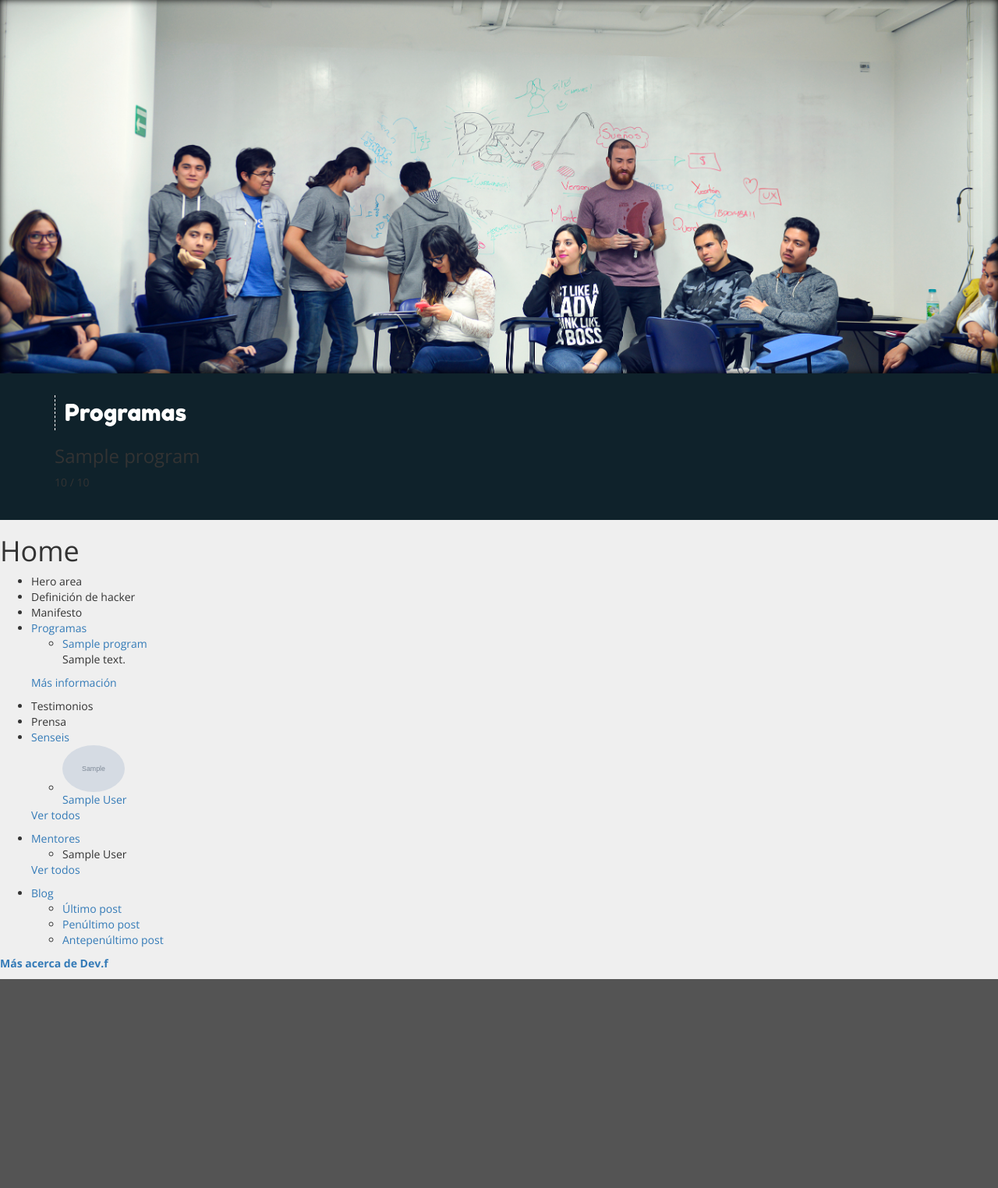
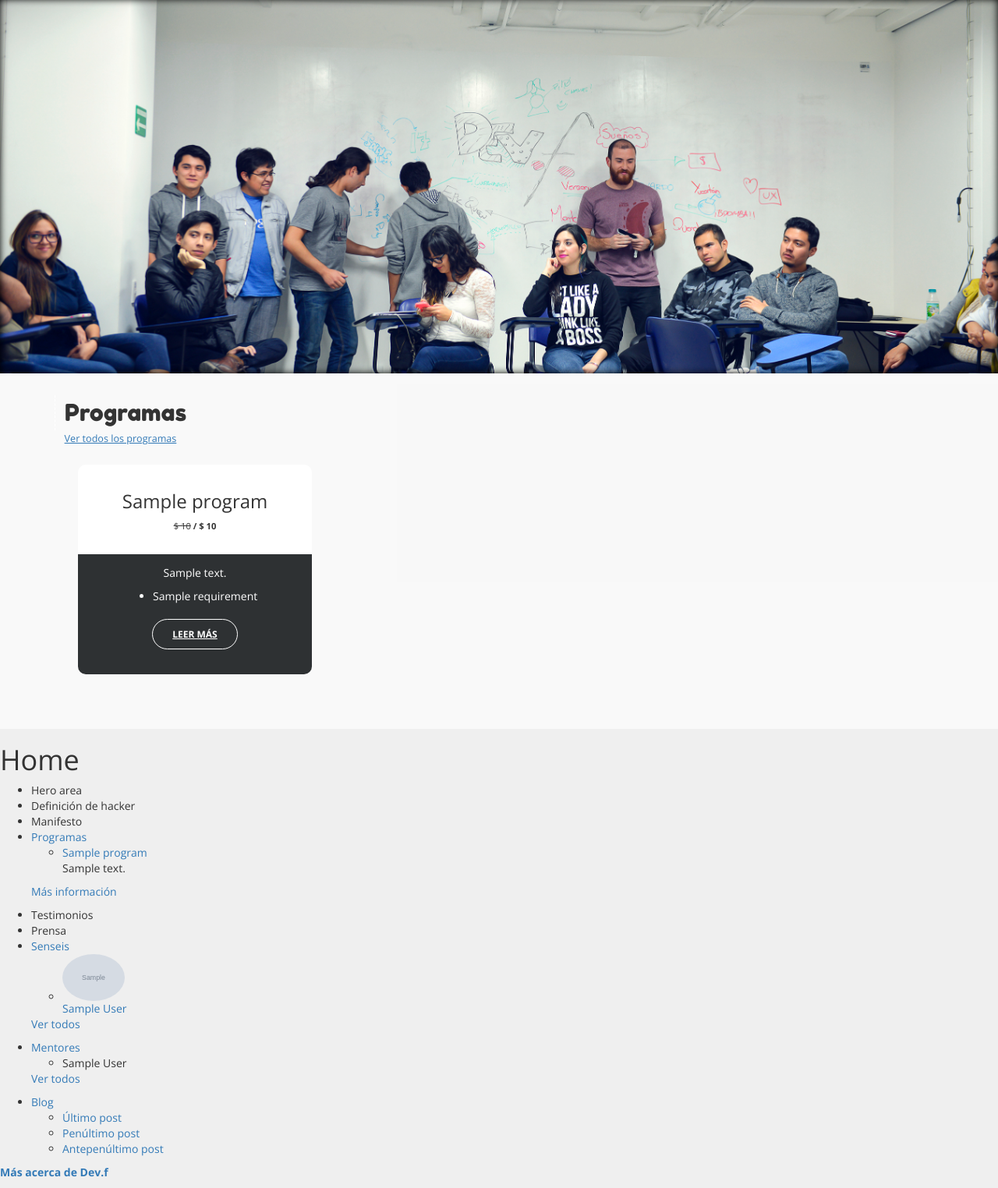
Before and after one commit to devfmx/web, a Django app: template templates/home/home.html in a window 1280 px wide. Shown: the part 1795-3319 px from the top of the page at 78% size. Before the commit the page ends 3051 px from the top, so only its background shows below. Run offline with Django 3.2, Linux system fonts and the light colour scheme; the template is opened without the code that fills it: most values are stand-ins (such as "Sample title", 1, 10 or a date in 2020); grey boxes marked "Sample" are stand-in pictures; some libraries are stand-ins or nearby versions.

Commit message:
Programs

```diff
--- a/programs/models.py
+++ b/programs/models.py
@@ -18,8 +18,8 @@ class Program(models.Model):
     """Porgram Model."""
 
     name = models.CharField(max_length=255)
-    old_price = models.IntegerField(default=0)
-    actual_price = models.IntegerField(default=0)
+    old_price = models.CharField(default='', max_length=60)
+    actual_price = models.CharField(default='', max_length=60)
     requirements = models.TextField(default='', null=True)
     logo = models.ImageField(upload_to='program_images', null=True)
     slug = models.SlugField(max_length=200, unique=True)
--- a/static/stylus/devf.styl
+++ b/static/stylus/devf.styl
@@ -214,7 +214,7 @@ header
 			margin 0
 
 #devf-programs
-	background #0F222B
+	background rgba(255,255,255,.6)
 	padding 2em 0
 
 	h2
@@ -223,5 +223,89 @@ header
 		border-left 1px dashed white
 		display inline-block
 		padding .2em .4em
-		color white
+		// color white
 		margin 0
+
+	.devf-programs-see-all a
+		text-decoration underline
+		// color white
+		font-weight 100
+		font-size .9em
+		padding-left 1em
+
+	.devf-programs-container
+		margin-top 1em
+		margin-bottom 3em
+
+		.devf-program-box
+			border-radius 5px
+			width 90%
+			margin 0 auto
+			max-width 300px
+
+			.dev-program-header
+				border-radius 10px 10px 0 0
+				background white
+				padding 1em 0 2em 0
+
+				h3
+					text-align center
+					font-weight 100
+
+				.devf-program-price
+					margin 0
+					padding 0
+					text-align center
+					font-weight bolder
+					font-size .8em
+
+					.devf-old-price
+						text-decoration line-through
+						font-weight 100
+
+						&:before
+							content "$ "
+
+					.devf-actual-price
+						&:before
+							content "$ "
+
+			.header-cinta-negra-web, .header-cinta-negra-mobile
+				background #454A4C
+				color #efefef
+				box-shadow inset 0 3px 0 #474747
+
+				.devf-program-price
+					color #efefef
+
+			.header-cinta-roja
+				background #FF4C4C
+
+			.header-cinta-blanca
+				background #FFF
+
+			.dev-program-requirements
+				background #2E3133
+				padding 1em 4em
+				border-radius 0 0 10px 10px
+				color white
+
+				p
+					text-align center
+
+				.devf-programs-read-more
+					margin 2em 0
+					padding 0
+					border none
+
+					a
+						text-align center
+						margin 0
+						padding 10px 25px
+						border-radius 20px
+						border 1px solid white
+						text-transform uppercase
+						font-size 12px
+						font-weight bolder
+						color white
+						text-decoration underline
--- a/templates/home/programs.html
+++ b/templates/home/programs.html
@@ -5,20 +5,51 @@
         <div class="row">
             <div class="col-sm-12">
                 <h2>Programas</h2>
+                <p class="devf-programs-see-all">
+                    <a href="{% url 'programs:home' %}">Ver todos los programas</a>
+                </p>
             </div>
         </div>
-        <div class="row">
-            {% for program in programs %}
-                <div class="devf-program-box col-md-4 col-sm-12">
-                    <div class="dev-program-header">
+        {% for program in programs%}
+            {% if forloop.first %}
+                <div class="devf-programs-container row">
+            {% endif %}
+            <div class="col-md-4 col-sm-12">
+                <div class="devf-program-box">
+                    <div class="dev-program-header header-{{ program.slug }}">
                         <h3>{{ program.name }}</h3>
-                        <p>
+                        <p class="devf-program-price">
                             <span class="devf-old-price">{{program.old_price}}</span> /
                             <span class="devf-actual-price">{{program.actual_price}}</span>
                         </p>
                     </div>
+                    <div class="dev-program-requirements requirements-{{ program.slug }}">
+                        <p>
+                            {{ program.short_description }}
+                        </p>
+                        <ul>
+                            {% for requirement in program.requirements %}
+                                <li>{{ requirement }}</li>
+                            {% endfor %}
+                        </ul>
+                        <p class="devf-programs-read-more read-more-{{ program.slug }}">
+                            <a href="{% url 'programs:program' slug=program.slug %}">
+                                Leer más
+                            </a>
+                        </p>
+                    </div>
                 </div>
-            {% endfor %}
-        </div>
+            </div>
+            {% if forloop.counter|divisibleby:"3" %}
+                </div>
+                {% if not forloop.last %}
+                    <div class="devf-programs-container row">
+                {% endif %}
+            {% endif %}
+            {% if forloop.last %}
+                </div>
+            {% endif %}
+        {% endfor %}
+
     </div>
 </section>
```
Also changed, not shown: home/views.py (+5 -3 lines), programs/migrations/0005_auto_20150705_0016.py (added), static/css/devf.css.
